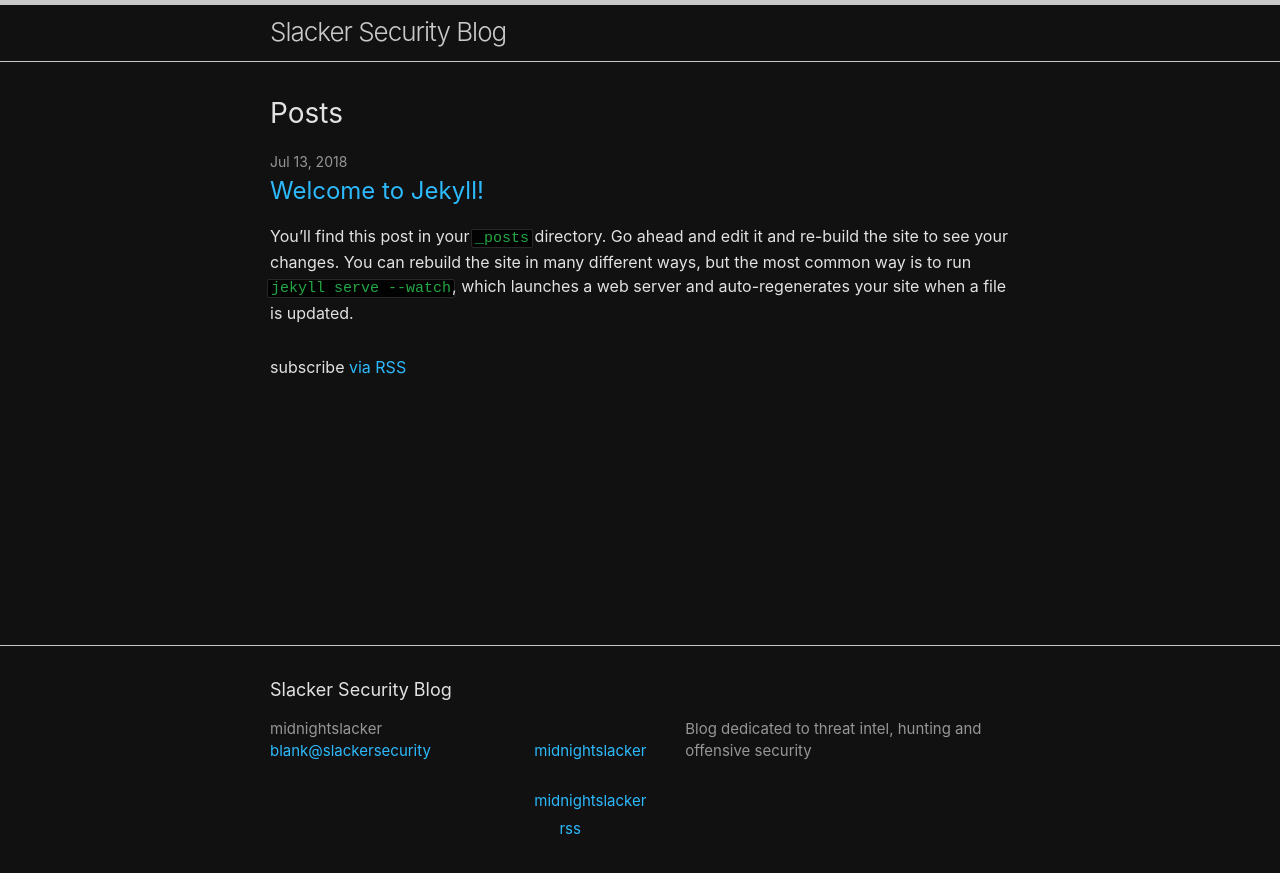
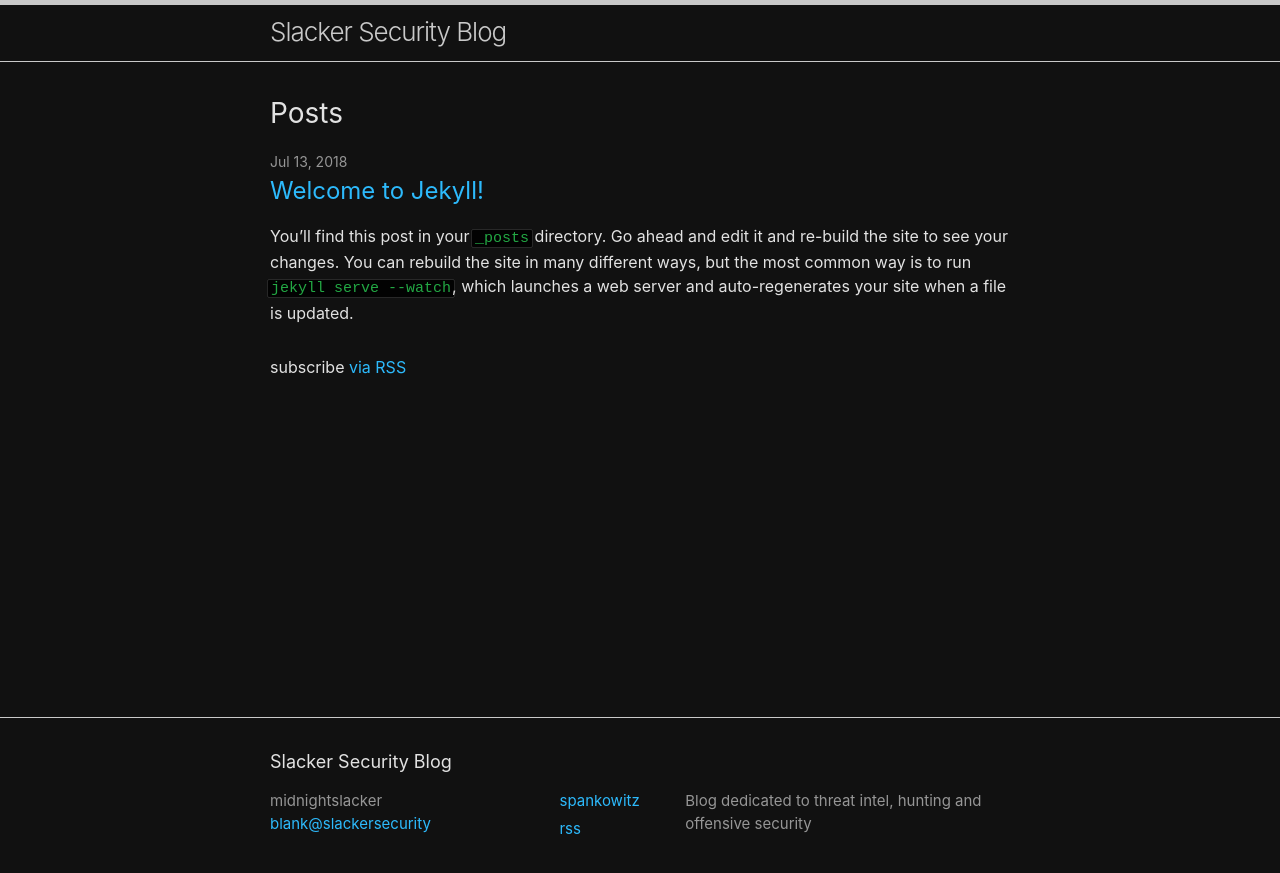
Before and after one commit to slackersecurity/blog, a Jekyll site: the page built from index.md, in a window 1280 px wide. Shown: the top 873 px of the page. Built offline with Jekyll 4.4.1, drawn with Linux system fonts in a browser that asks for light colours; our own code applies the rules of GitHub Pages for plain Markdown files.

Commit message:
added spanky

```diff
--- a/_config.yml
+++ b/_config.yml
@@ -6,7 +6,7 @@ email: blank@slackersecurity
 
 # social links
 twitter_username: midnightslacker
-github_username:  midnightslacker
+twitter_username: spankowitz
 rss: rss
 
 # dribbble_username: jekyll
```
